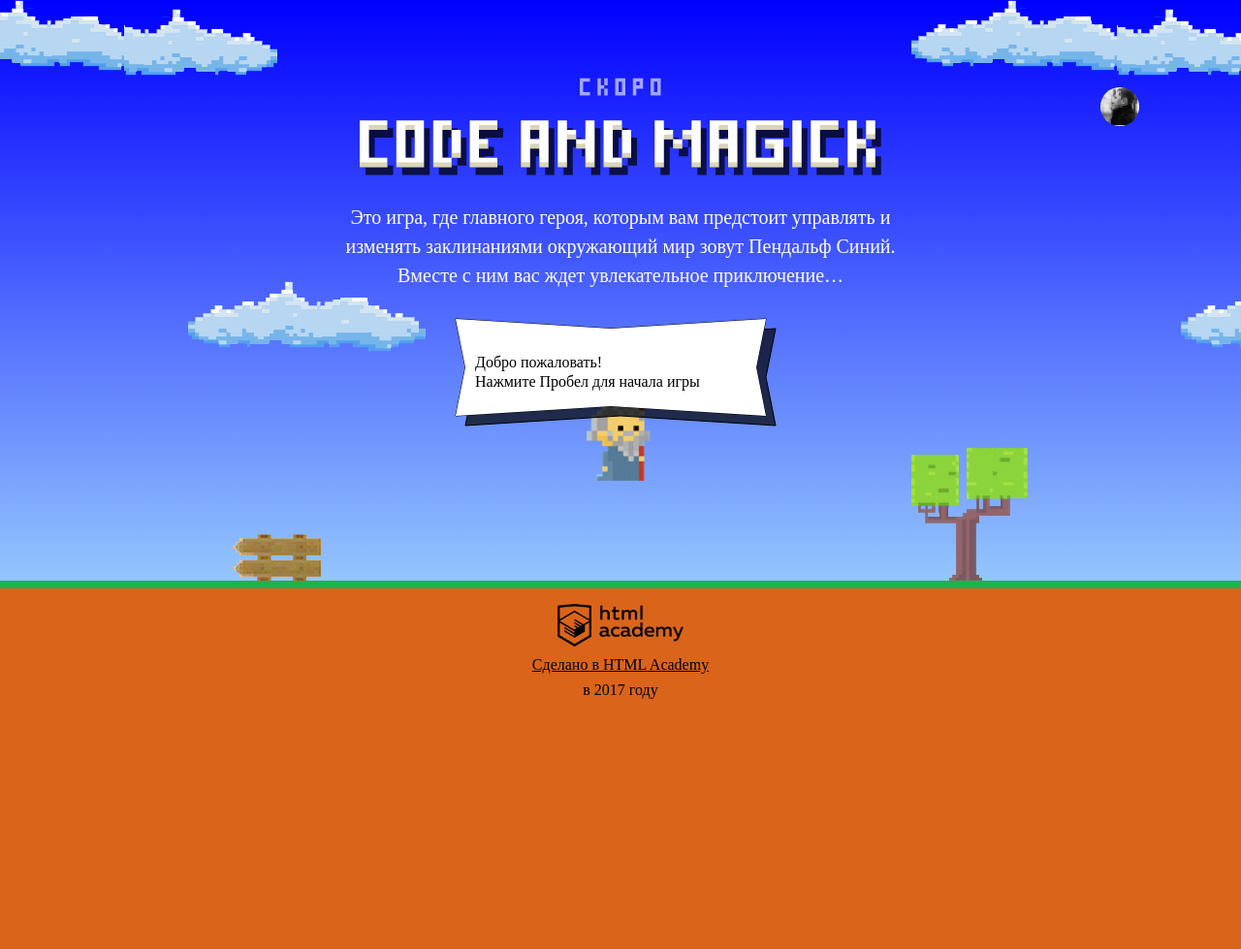
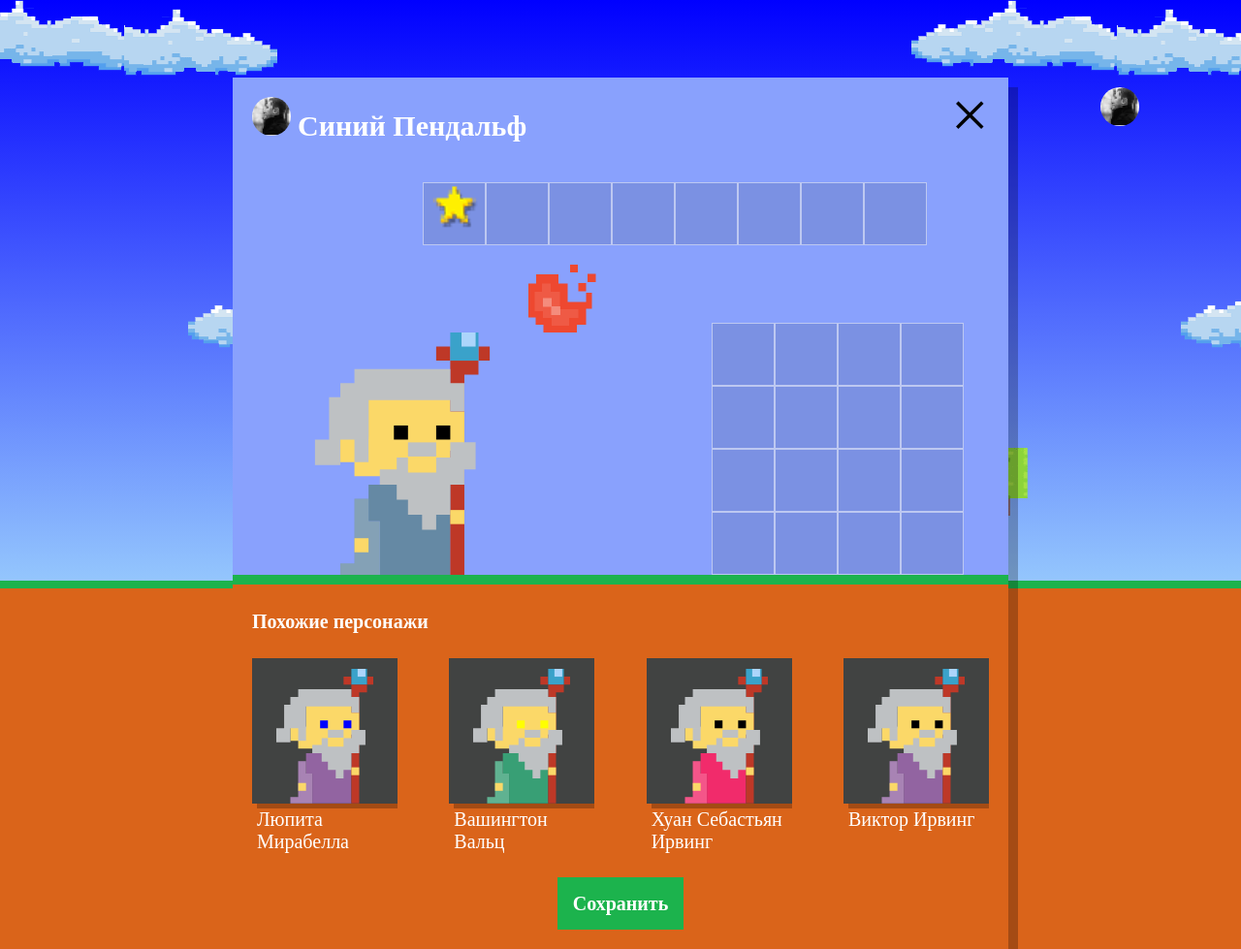
Before and after one commit to YuriAdonev/835143-code-and-magick-17, a website: page index.html in a window 1280 px wide. Shown: the whole page at 97% size. Before the commit the page ends 800 px from the top, so only its background shows below. Drawn offline with Linux system fonts and the light colour scheme; a web font is replaced by a local one.

Commit message:
Домашняя работа

```diff
--- a/index.html
+++ b/index.html
@@ -204,6 +204,7 @@
     return wizzardPositionY;
   }
 </script>
+<script src="js/setup.js"></script>
 <script src="js/stat.js"></script>
 <script src="js/game.js"></script>
 
--- /dev/null
+++ b/js/setup.js
@@ -0,0 +1,48 @@
+'use strict';
+
+var setupWindow = document.querySelector('.setup');
+var similarWizardTemplate = document.querySelector('#similar-wizard-template').content.querySelector('.setup-similar-item');
+
+var firstNames = ['Иван', 'Хуан Себастьян', 'Мария', 'Кристоф', 'Виктор', 'Юлия', 'Люпита', 'Вашингтон'];
+var lastNames = ['да Марья', 'Верон', 'Мирабелла', 'Вальц', 'Онопко', 'Топольницкая', 'Нионго', 'Ирвинг'];
+var coatColors = ['rgb(101, 137, 164)', 'rgb(241, 43, 107)', 'rgb(146, 100, 161)', 'rgb(56, 159, 117)', 'rgb(215, 210, 55)', 'rgb(0, 0, 0)'];
+var eyesColors = ['black', 'red', 'blue', 'yellow', 'green'];
+
+var numberOfCharacters = 4;
+var characters = [];
+
+setupWindow.classList.remove('hidden');
+
+function getRandomValue(arr) {
+  var index = Math.floor(Math.random() * arr.length);
+  return arr[index];
+}
+
+function generateCharacters(num) {
+  for (var i = 0; i < num; i++) {
+    var character = {
+      name: getRandomValue(firstNames) + ' ' + getRandomValue(lastNames),
+      coatColor: getRandomValue(coatColors),
+      eyesColor: getRandomValue(eyesColors)
+    };
+    characters.push(character);
+  }
+}
+
+function renderSimilarList(arr, temp) {
+  var fragment = document.createDocumentFragment();
+  for (var i = 0; i < arr.length; i++) {
+    var element = temp.cloneNode(true);
+    element.querySelector('.setup-similar-label').textContent = arr[i].name;
+    element.querySelector('.wizard-coat').style.fill = arr[i].coatColor;
+    element.querySelector('.wizard-eyes').style.fill = arr[i].eyesColor;
+    fragment.appendChild(element);
+  }
+  document.querySelector('.setup-similar-list').appendChild(fragment);
+}
+
+generateCharacters(numberOfCharacters);
+
+renderSimilarList(characters, similarWizardTemplate);
+
+document.querySelector('.setup-similar').classList.remove('hidden');
```
